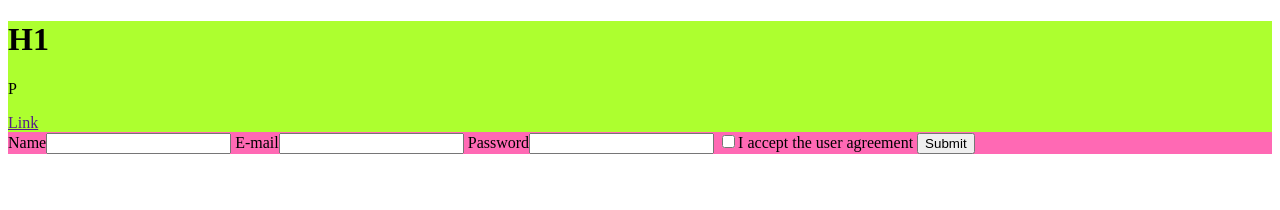
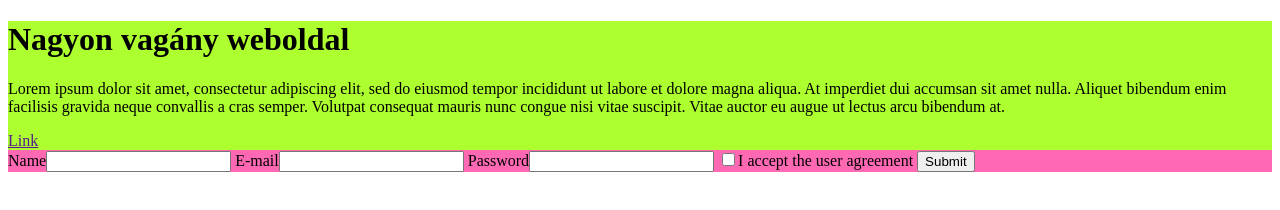
Before and after one commit to oliverszabo666/csshive, a plain HTML site: page index.html in a window 1280 px wide. Drawn offline with Linux system fonts and the light colour scheme.

Commit message:
added 5 sentences to p

```diff
--- a/index.html
+++ b/index.html
@@ -8,8 +8,8 @@
 </head>
 <body>
     <div class="div1">
-        <h1>H1</h1>
-        <p>P</p>
+        <h1>Nagyon vagány weboldal</h1>
+        <p>Lorem ipsum dolor sit amet, consectetur adipiscing elit, sed do eiusmod tempor incididunt ut labore et dolore magna aliqua. At imperdiet dui accumsan sit amet nulla. Aliquet bibendum enim facilisis gravida neque convallis a cras semper. Volutpat consequat mauris nunc congue nisi vitae suscipit. Vitae auctor eu augue ut lectus arcu bibendum at.</p>
         <a href="">Link</a>
     </div>
     <div class="div2">
```
